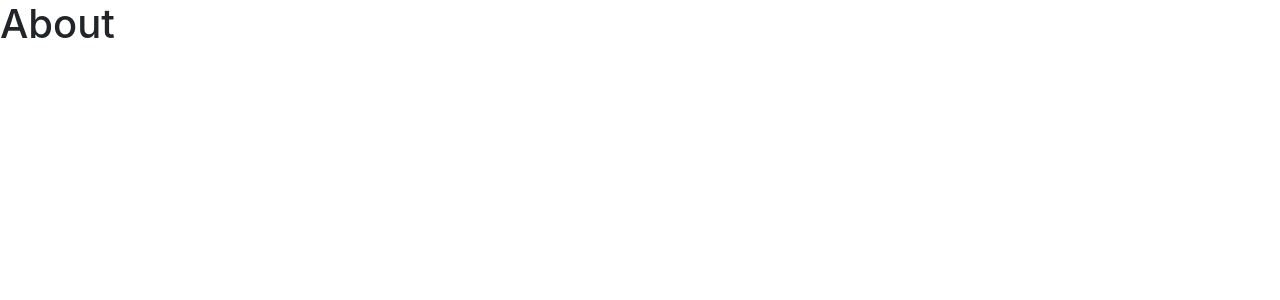
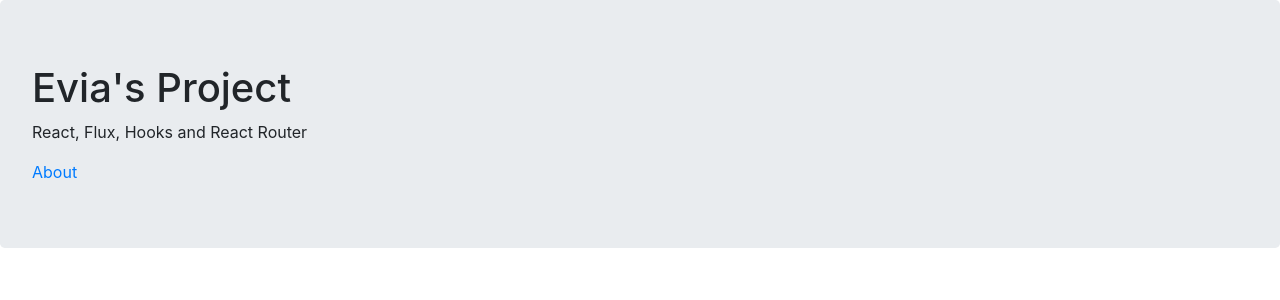
Before and after one commit to Evia-H/react-hooks-flux, a React (Create React App) app: page / in a window 1280 px wide. Shown: the top 300 px of the page. Built offline with nearby package versions, Linux system fonts and the light colour scheme.

Commit message:
added basic routing

```diff
--- /dev/null
+++ b/src/components/App.js
@@ -0,0 +1,12 @@
+import React from "react";
+import AboutPage from "./AboutPage";
+import HomePage from "./HomePage";
+
+function App() {
+  const route = window.location.pathname;
+  if (route === "/about") return <AboutPage />;
+
+  return <HomePage />;
+}
+
+export default App;
--- a/src/components/HomePage.jsx
+++ b/src/components/HomePage.js
@@ -5,6 +5,7 @@
     <div className="jumbotron">
       <h1>Evia's Project</h1>
       <p>React, Flux, Hooks and React Router</p>
+      <a href="/about">About</a>
     </div>
   );
 }
--- a/src/index.js
+++ b/src/index.js
@@ -1,7 +1,6 @@
 import "bootstrap/dist/css/bootstrap.min.css";
 import React from "react";
-import HomePage from "./components/HomePage";
-import About from "./components/AboutPage";
+import App from "./components/App";
 import { render } from "react-dom";
 
-render(<About />, document.getElementById("root"));
+render(<App />, document.getElementById("root"));
```
Also changed, not shown: src/components/AboutPage.js (renamed from src/components/AboutPage.jsx).
